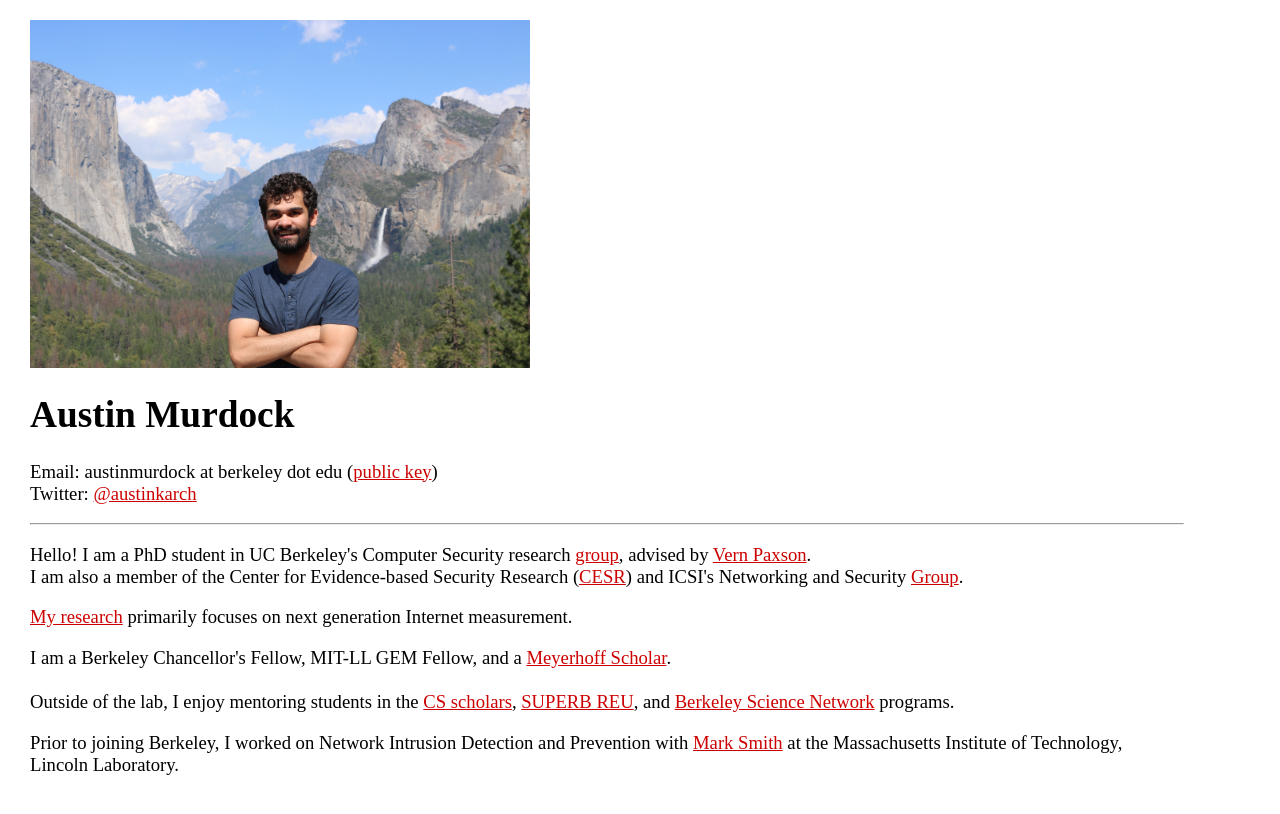
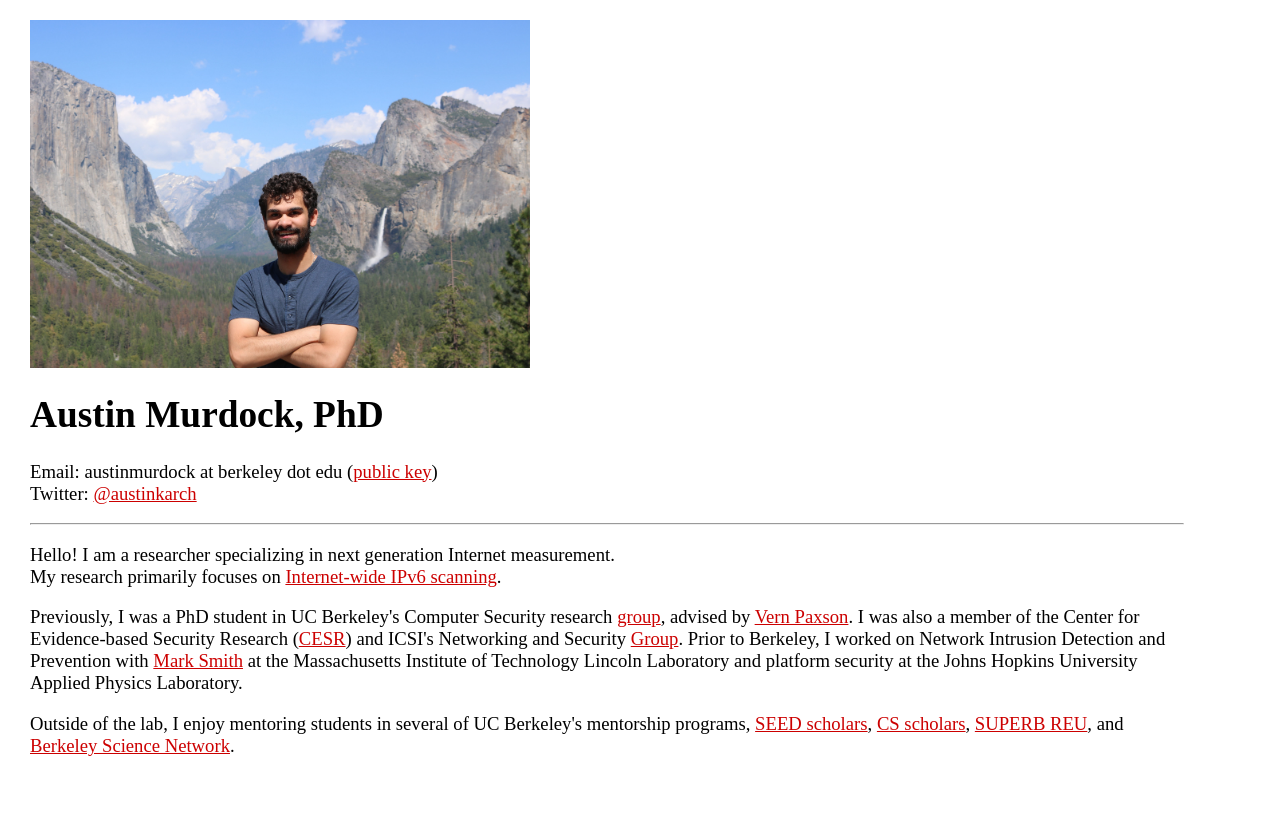
Before and after one commit to murdock2/murdock2.github.io, a plain HTML site: page index.html in a window 1280 px wide. Drawn offline with Linux system fonts and the light colour scheme.

Commit message:
website update

```diff
--- a/index.html
+++ b/index.html
@@ -22,30 +22,25 @@
 
 <img src="img/main_compressed.jpg" width="500px"></img>
 
-<p> <h1>Austin Murdock</h1>
+<p> <h1>Austin Murdock, PhD</h1>
 Email: austinmurdock at berkeley dot edu (<a href="pubkey.html">public key</a>) <br>
 Twitter: <a href="https://twitter.com/austinkarch">@austinkarch</a>
 </p>
 
 <hr width="100%"></hr>
 
-<p> Hello! I am a PhD student in UC Berkeley's Computer
+<p> Hello! I am a researcher specializing in next generation Internet measurement.<br>
+My research primarily focuses on <a href="https://dl.acm.org/doi/pdf/10.1145/3131365.3131405">Internet-wide IPv6 scanning</a>.</p>
+
+<p>
+Previously, I was a PhD student in UC Berkeley's Computer
 Security research <a href="https://www2.eecs.berkeley.edu/Research/Areas/SEC/">group</a>,
 advised by <a id="vern" href="https://www.icir.org/vern/">Vern Paxson</a>.
-<br>
-I am also a member of the Center for Evidence-based Security Research (<a href="https://cesr.ucsd.edu/index.html">CESR</a>) and ICSI's Networking and Security <a href="https://www.icsi.berkeley.edu/icsi/groups/networking">Group</a>.
-</p>
-
-<p><a href="https://scholar.google.com/citations?user=RUjt6ooAAAAJ">My research</a> primarily focuses on next generation Internet measurement.<br>
-
-<p>
-I am a Berkeley Chancellor's Fellow, MIT-LL GEM Fellow, and a <a href="http://meyerhoff.umbc.edu/">Meyerhoff Scholar</a>.
-<br><br>
-Outside of the lab, I enjoy mentoring students in the <a href="https://eecs.berkeley.edu/cs-scholars">CS scholars</a>, <a href="https://eecs.berkeley.edu/resources/undergrads/research/superb">SUPERB REU</a>, and <a href="http://bsn.berkeley.edu/about">Berkeley Science Network</a> programs.
+I was also a member of the Center for Evidence-based Security Research (<a href="https://cesr.ucsd.edu/index.html">CESR</a>) and ICSI's Networking and Security <a href="https://www.icsi.berkeley.edu/icsi/groups/networking">Group</a>. Prior to Berkeley, I worked on Network Intrusion Detection and Prevention with <a href="https://www.ll.mit.edu/biographies/w-mark-smith">Mark Smith</a> at the Massachusetts Institute of Technology Lincoln Laboratory and platform security at the Johns Hopkins University Applied Physics Laboratory.
 </p>
 
 <p>
-Prior to joining Berkeley, I worked on Network Intrusion Detection and Prevention with <a href="https://www.ll.mit.edu/biographies/w-mark-smith">Mark Smith</a> at the Massachusetts Institute of Technology, Lincoln Laboratory.
+Outside of the lab, I enjoy mentoring students in several of UC Berkeley's mentorship programs, <a href="https://seedscholars.berkeley.edu/">SEED scholars</a>, <a href="https://eecs.berkeley.edu/cs-scholars">CS scholars</a>, <a href="https://eecs.berkeley.edu/resources/undergrads/research/superb">SUPERB REU</a>, and <a href="http://bsn.berkeley.edu/about">Berkeley Science Network</a>.
 </p>
 
 </body>
```
